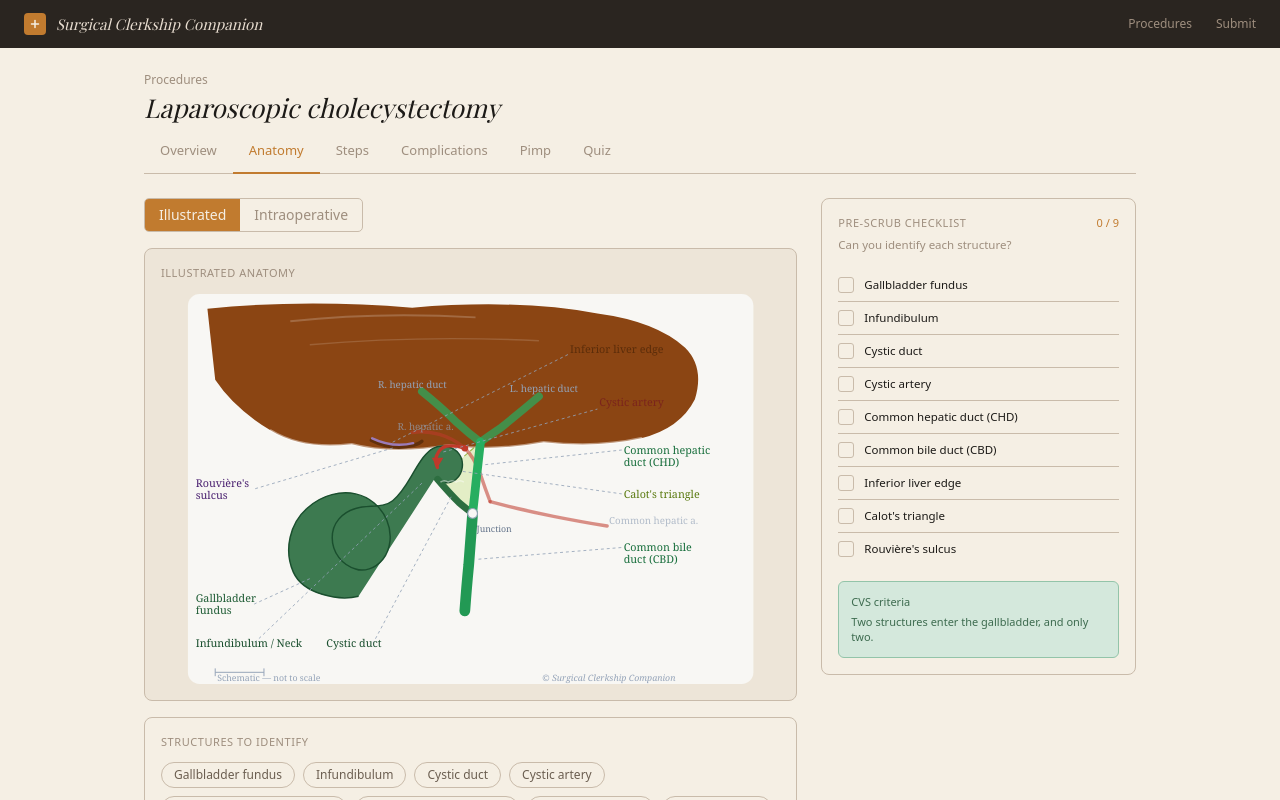
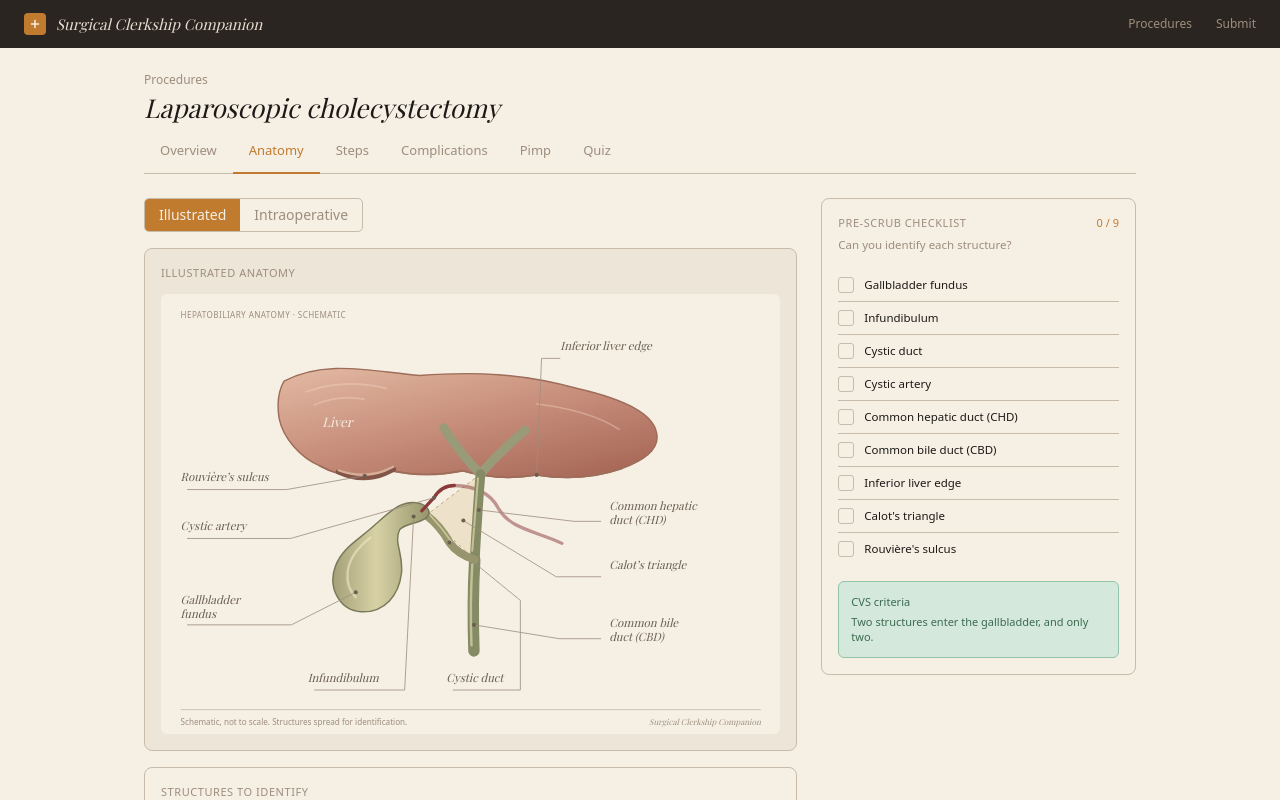
Before and after one commit to firasmoussa/surgical-clerkship-companion, a Next.js app: page /procedures/lap-chole/anatomy in a window 1280 px wide. Shown: the top 800 px of the page. Built offline with nearby package versions, Linux system fonts and the light colour scheme.

Commit message:
feat: use atlas illustration by default for lap-chole anatomy

```diff
--- a/src/app/dev/lap-chole-atlas/page.tsx
+++ b/src/app/dev/lap-chole-atlas/page.tsx
@@ -21,14 +21,14 @@ export default function LapCholeAtlasPreviewPage() {
       <div className="mb-4 inline-flex overflow-hidden rounded-[5px] border border-border-warm" aria-label="Illustration version">
         {(["atlas", "current"] as const).map((value) => (
           <button key={value} type="button" aria-pressed={version === value} onClick={() => setVersion(value)} className={`px-3.5 py-1.5 text-[13px] transition-colors focus-visible:outline-2 focus-visible:-outline-offset-2 focus-visible:outline-ink ${version === value ? "bg-ochre text-parchment font-medium" : "text-secondary hover:bg-surface"}`}>
-            {value === "atlas" ? "Atlas preview" : "Current illustration"}
+            {value === "atlas" ? "Atlas preview" : "Previous illustration"}
           </button>
         ))}
       </div>
       <div className="grid gap-5 lg:grid-cols-[minmax(0,1fr)_240px]">
         <figure className="min-w-0 self-start rounded-lg border border-border-warm bg-surface p-4">
           <figcaption className="mb-3 flex items-center justify-between gap-3 text-[11px] text-muted uppercase tracking-wider">
-            <span>{version === "atlas" ? "Warm atlas illustration" : "Existing illustration"}</span>
+            <span>{version === "atlas" ? "Warm atlas illustration" : "Previous illustration"}</span>
             <span>Lap chole</span>
           </figcaption>
           <button type="button" aria-pressed={enlarged} onClick={() => setEnlarged((previous) => !previous)} className="mb-3 rounded-[6px] border border-border-warm px-3 py-1.5 text-[12px] text-secondary focus-visible:outline-2 focus-visible:outline-ochre sm:hidden">{enlarged ? "Fit illustration" : "Enlarge illustration"}</button>
--- a/src/app/procedures/lap-chole/anatomy/page.tsx
+++ b/src/app/procedures/lap-chole/anatomy/page.tsx
@@ -1,7 +1,7 @@
 "use client";
 
 import { useState } from "react";
-import LapCholeAnatomySVG from "../_components/LapCholeAnatomySVG";
+import LapCholeAtlasSVG from "../_components/LapCholeAtlasSVG";
 import LapCholeIntraopView, { STRUCTURE_COLORS } from "../_components/LapCholeIntraopView";
 
 type Structure = {
@@ -78,7 +78,7 @@ export default function LapCholeAnatomyPage() {
             {view === "illustrated" ? "Illustrated anatomy" : "Intraoperative view — real OR images"}
           </div>
           {view === "illustrated" ? (
-            <LapCholeAnatomySVG selected={selected} />
+            <LapCholeAtlasSVG selected={selected} />
           ) : (
             <LapCholeIntraopView selected={selected} />
           )}
```
